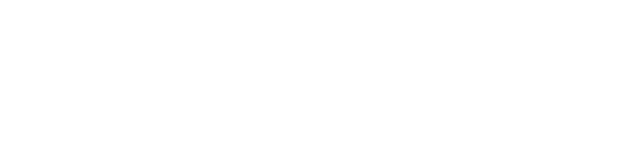
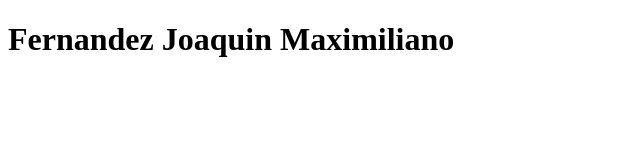
Before and after one commit to FACUQz3/JoaquIn_fernandezEXAMEN, a plain HTML site: page index.html in a window 1280 px wide. Shown: the whole page, without its empty margins (0-640 px from the left). Drawn offline with Linux system fonts and the light colour scheme.

Commit message:
Agrego titulo al body y al titulo de la pagina

```diff
--- a/index.html
+++ b/index.html
@@ -2,9 +2,9 @@
 <html lang="en">
 <head>
     <meta charset="UTF-8">
-    <title>Document</title>
+    <title>Examen</title>
 </head>
 <body>
-
+    <h1>Fernandez Joaquin Maximiliano</h1>
 </body>
 </html>
```
